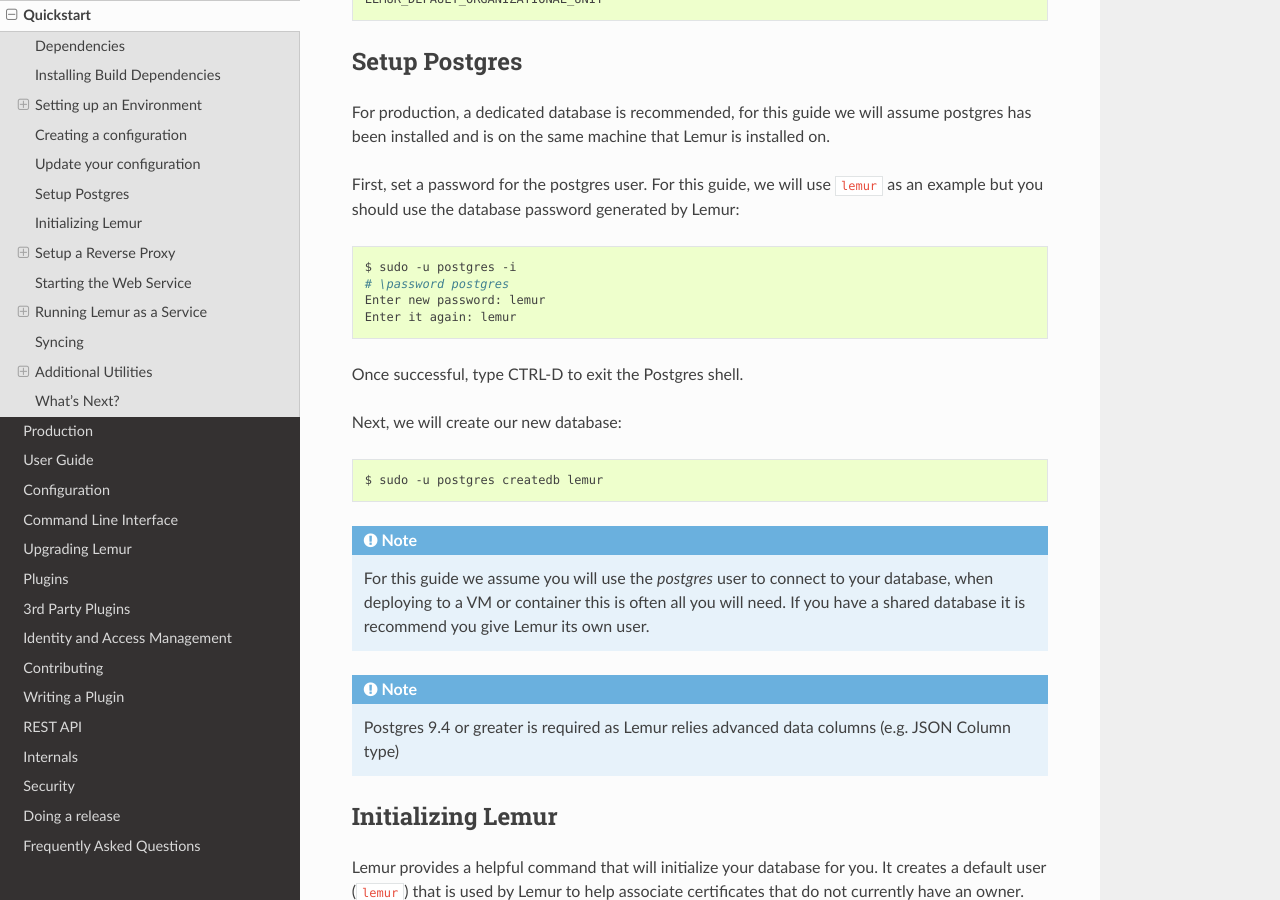
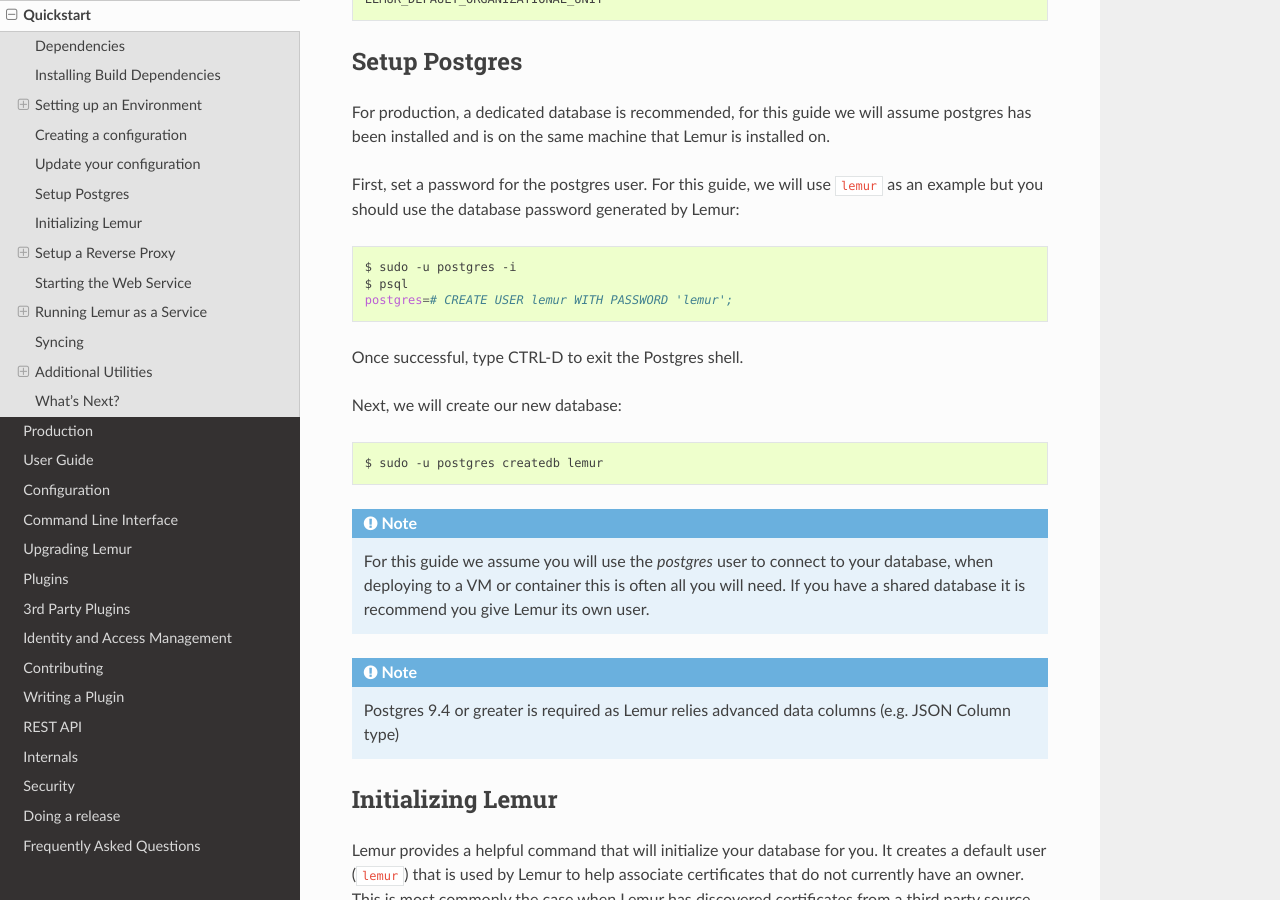
Before and after one commit to Netflix/lemur, a Sphinx documentation site: the page built from docs/quickstart/index.rst, in a window 1280 px wide and 900 px high, scrolled down 3435 px. Built offline with Sphinx 7.4.7 and the Read the Docs theme 2.0.0, drawn with Linux system fonts in a browser that asks for light colours.

Commit message:
Creating a user named 'lemur' in postgres (#773)
Creating a user named 'lemur' in postgres

```diff
--- a/docs/quickstart/index.rst
+++ b/docs/quickstart/index.rst
@@ -151,9 +151,8 @@
 .. code-block:: bash
 
     $ sudo -u postgres -i
-    # \password postgres
-    Enter new password: lemur
-    Enter it again: lemur
+    $ psql
+    postgres=# CREATE USER lemur WITH PASSWORD 'lemur';
 
 Once successful, type CTRL-D to exit the Postgres shell.
 
```
